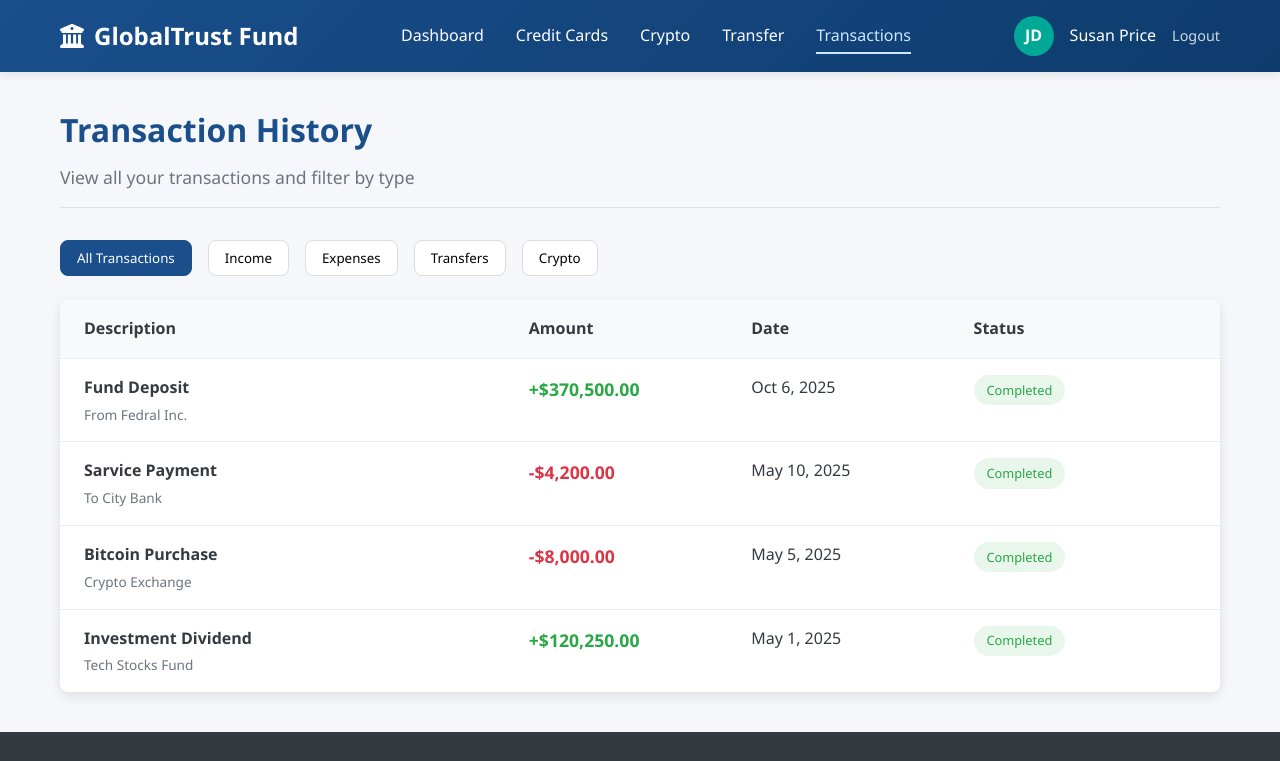
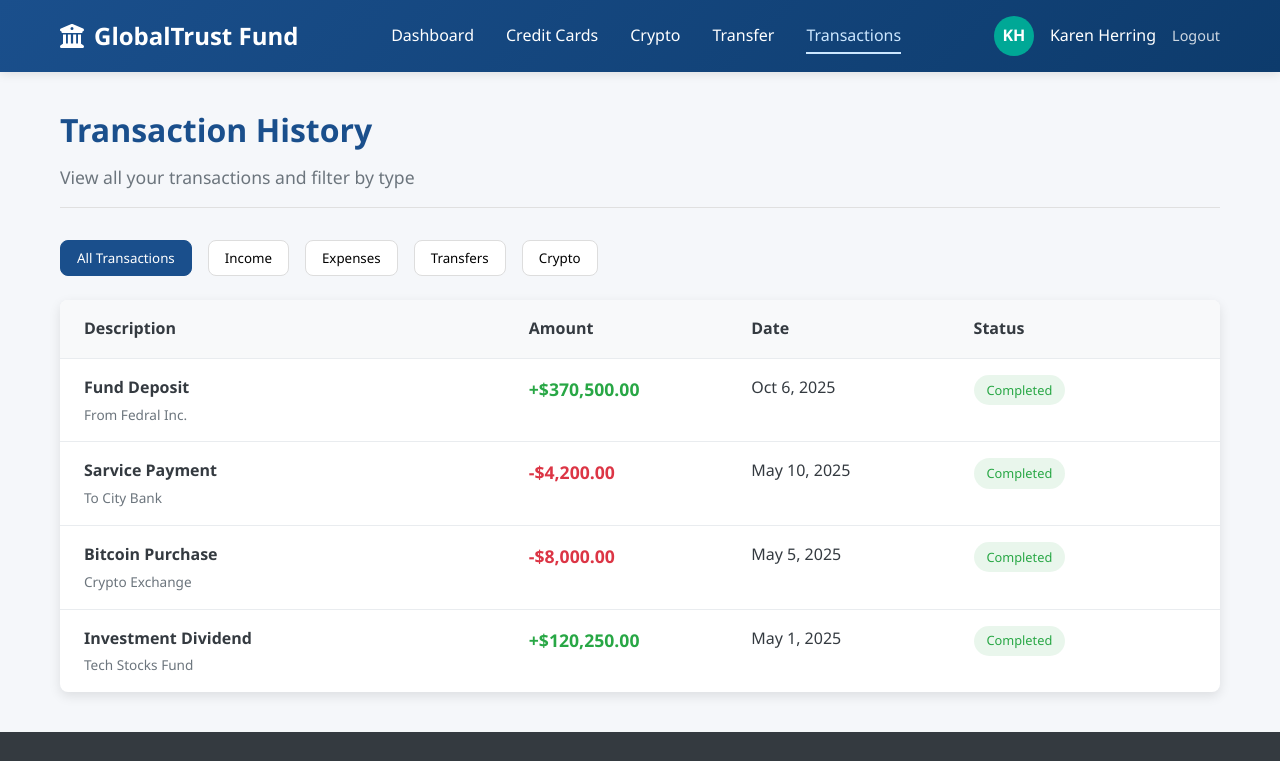
Before and after one commit to phonix756/PAYMENT-FOR-KAREN_HERRING, a plain HTML site: page transactions.html in a window 1280 px wide. Shown: the top 761 px of the page. Drawn offline with Linux system fonts and the light colour scheme.

Commit message:
Update transactions.html

```diff
--- a/transactions.html
+++ b/transactions.html
@@ -24,8 +24,8 @@
                     </ul>
                 </nav>
                 <div class="user-info">
-                    <div class="user-avatar">JD</div>
-                    <span>Susan Price</span>
+                    <div class="user-avatar">KH</div>
+                    <span>Karen Herring</span>
                     <a href="index.html" class="logout-btn">Logout</a>
                 </div>
             </div>
```
